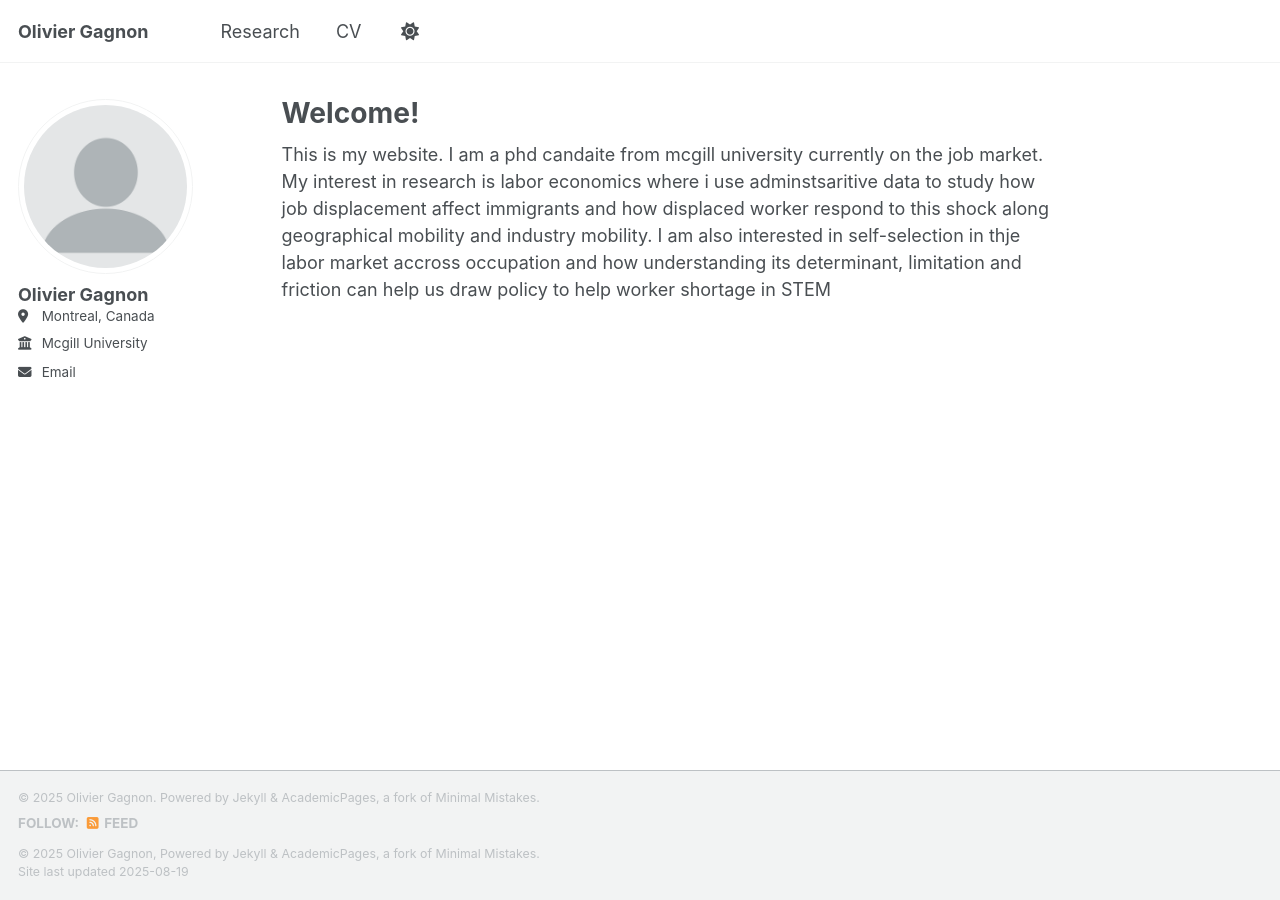
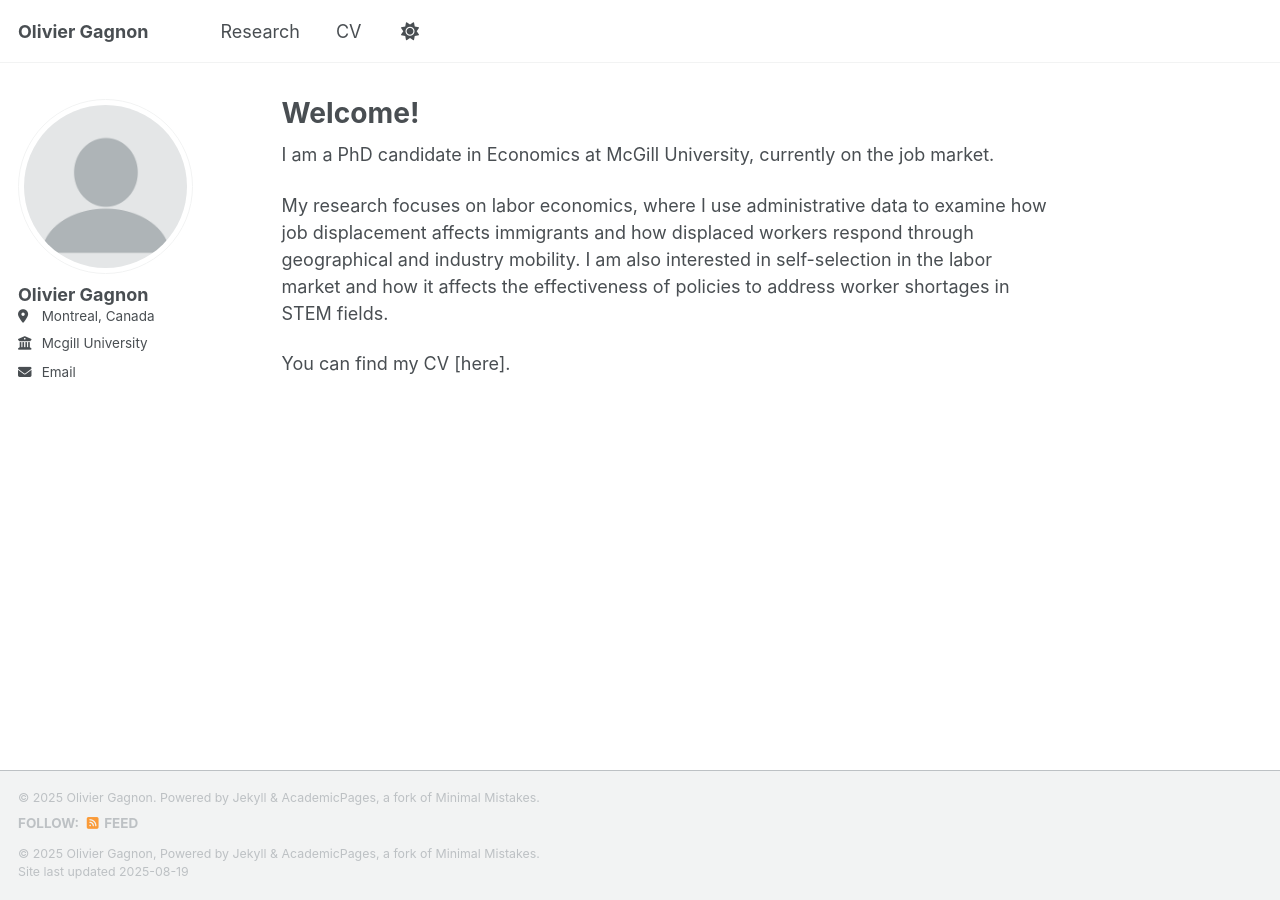
Before and after one commit to Olivier-Gagnon/Olivier-Gagnon.github.io, a Jekyll site: the page built from _pages/about.md, in a window 1280 px wide. Built offline with Jekyll 4.4.1, drawn with Linux system fonts in a browser that asks for light colours; a script that is not in the unit is left out.

Commit message:
Right landing page

```diff
--- a/_pages/about.md
+++ b/_pages/about.md
@@ -7,4 +7,8 @@ redirect_from:
   - /about.html
 ---
 
-This is my website. I am a phd candaite from mcgill university currently on the job market. My interest in research is labor economics where i use adminstsaritive data to study how job displacement affect immigrants and how displaced worker respond to this shock along geographical mobility and industry mobility. I am also interested in self-selection in thje labor market accross occupation and how understanding its determinant, limitation and friction can help us draw policy to help worker shortage in STEM
+I am a PhD candidate in Economics at McGill University, currently on the job market.
+
+My research focuses on labor economics, where I use administrative data to examine how job displacement affects immigrants and how displaced workers respond through geographical and industry mobility. I am also interested in self-selection in the labor market and how it affects the effectiveness of policies to address worker shortages in STEM fields.
+
+You can find my CV [here].
```
